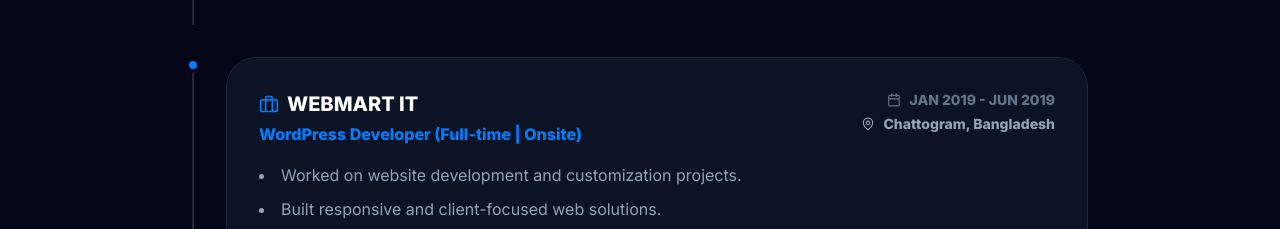
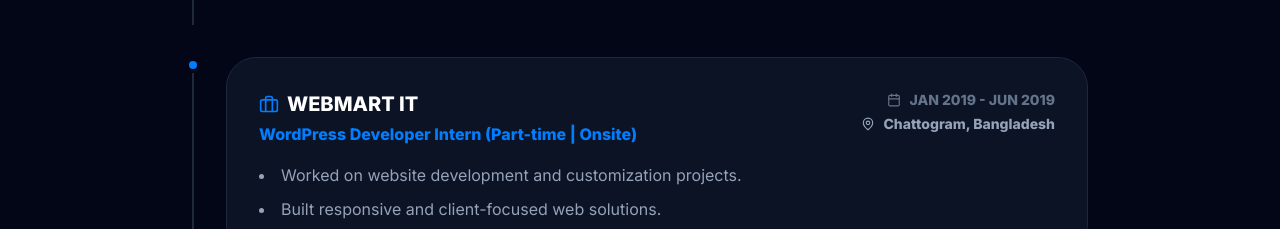
Before and after one commit to MdAshrafUllah/Flutter-portfolio, a React (Vite) app: page / in a window 1280 px wide. Shown: the part 3300-3529 px from the top of the page. Built offline with nearby package versions, Linux system fonts and the light colour scheme.

Commit message:
- pages build and deployment

```diff
--- a/src/sections/Experience.jsx
+++ b/src/sections/Experience.jsx
@@ -56,7 +56,7 @@
     },
     {
       company: "WEBMART IT",
-      role: "WordPress Developer (Full-time | Onsite)",
+      role: "WordPress Developer Intern (Part-time | Onsite)",
       duration: "JAN 2019 - JUN 2019",
       location: "Chattogram, Bangladesh",
       description: [
```
